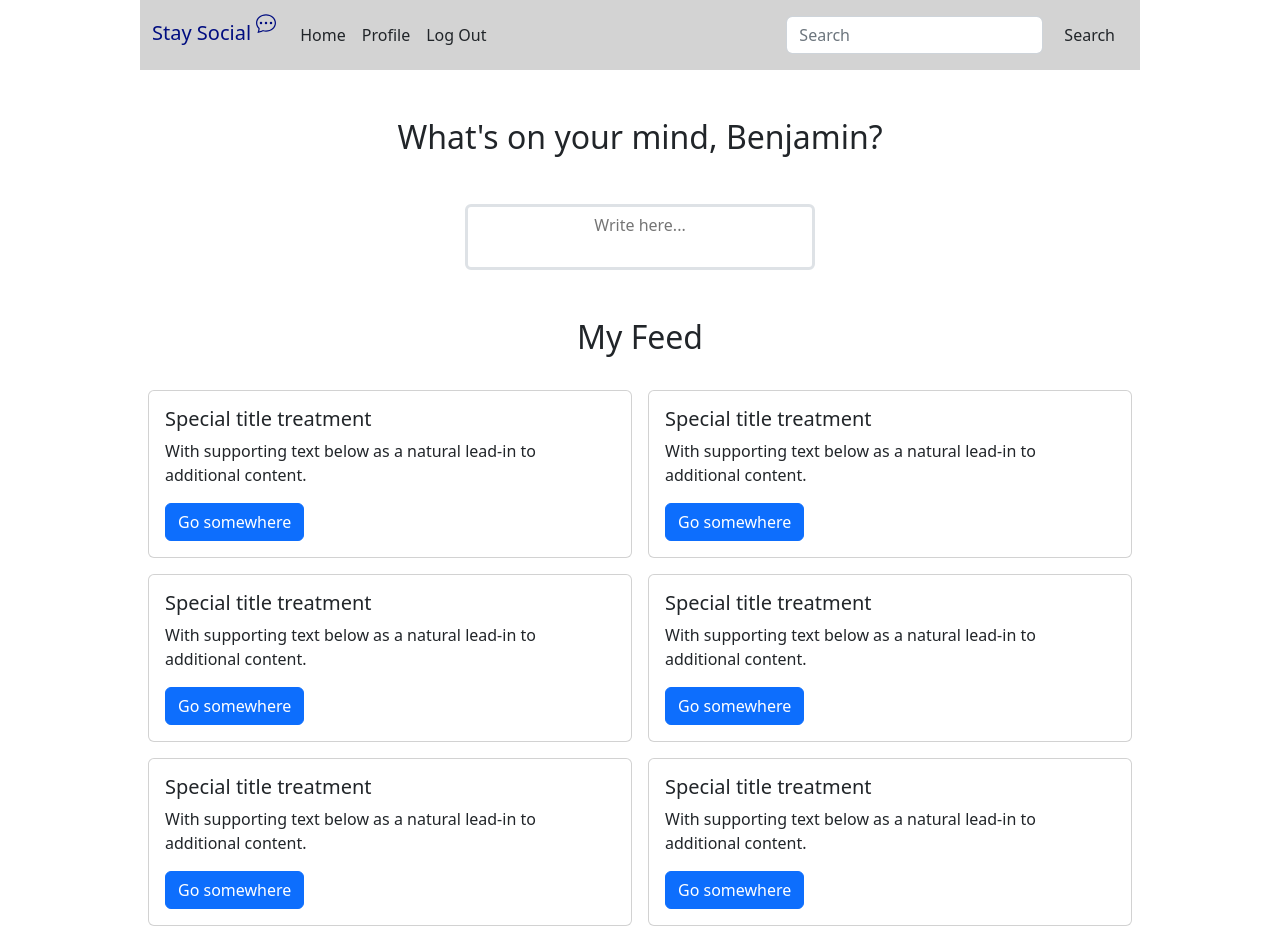
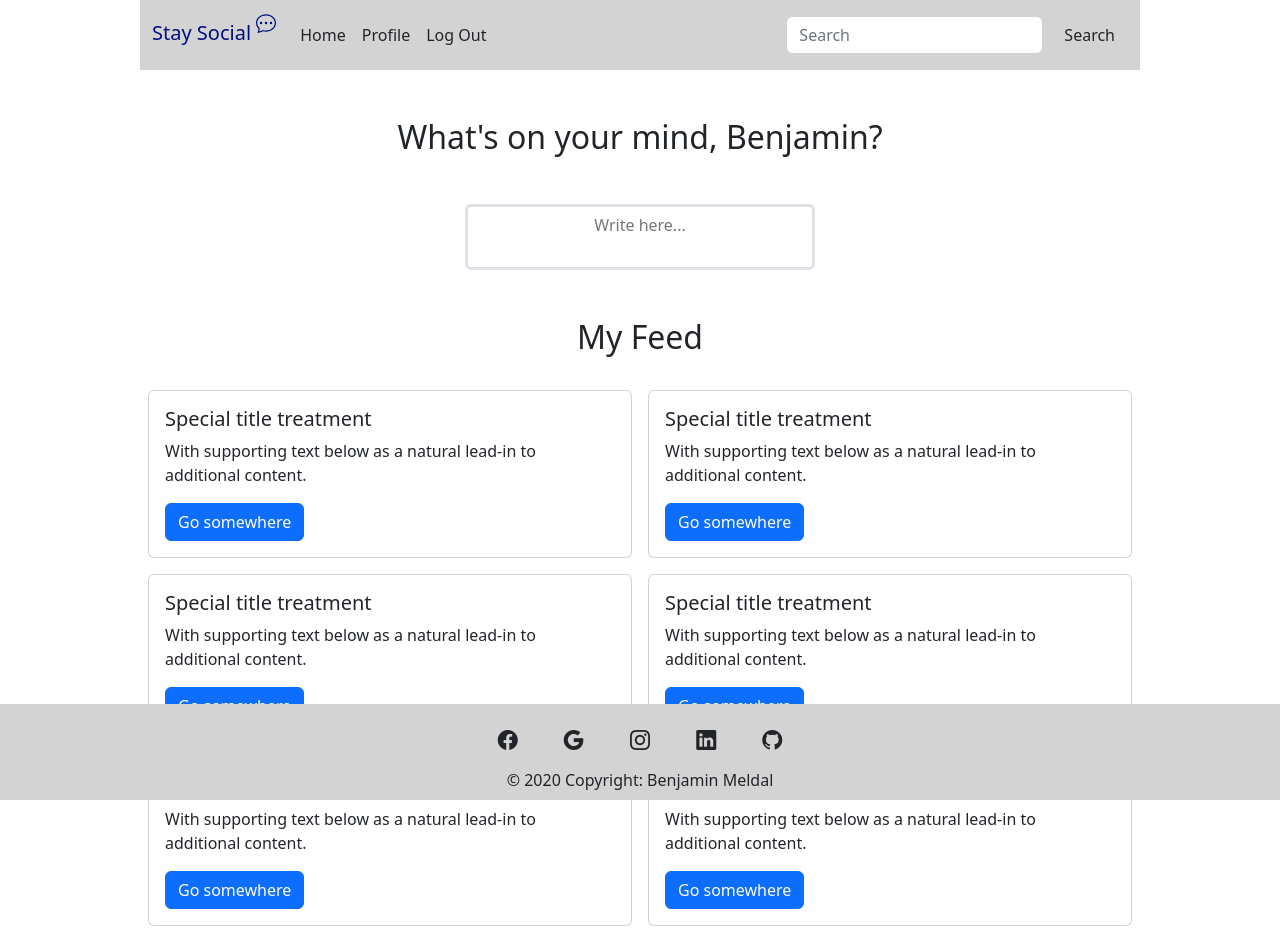
Before and after one commit to Benjamel/CSS-Frameworks-Project, a website: page index.html in a window 1280 px wide. Drawn offline with nearby package versions, Linux system fonts and the light colour scheme.

Commit message:
working on footer

```diff
--- a/index.html
+++ b/index.html
@@ -5,6 +5,7 @@
   <meta http-equiv="X-UA-Compatible" content="IE=edge">
   <meta name="viewport" content="width=device-width, initial-scale=1.0">
   <link rel="stylesheet" href="../node_modules/bootstrap/dist/css/bootstrap.min.css">
+  <link rel="stylesheet" href="/node_modules/bootstrap-icons/font/bootstrap-icons.css">
   <link rel="stylesheet" href="/dist/css/styles.css">
   <script src="https://cdn.jsdelivr.net/npm/@popperjs/core@2.11.6/dist/umd/popper.min.js" integrity="sha384-oBqDVmMz9ATKxIep9tiCxS/Z9fNfEXiDAYTujMAeBAsjFuCZSmKbSSUnQlmh/jp3" crossorigin="anonymous" defer></script>
   <script src="https://cdn.jsdelivr.net/npm/bootstrap@5.3.0-alpha1/dist/js/bootstrap.min.js" integrity="sha384-mQ93GR66B00ZXjt0YO5KlohRA5SY2XofN4zfuZxLkoj1gXtW8ANNCe9d5Y3eG5eD" crossorigin="anonymous" defer></script>
@@ -138,8 +139,66 @@
     </div>
   </div>
   <!-- Footer -->
-  <!-- <div class="container footer-div">
+  <footer class="text-center text-white fixed-bottom">
+    <!-- Grid container -->
+    <div class="container pt-2">
+      <!-- Section: Social media -->
+      <section>
+        <!-- Facebook -->
+        <a
+          class="btn btn-link btn-floating btn-lg text-dark m-1"
+          href="#!"
+          role="button"
+          data-mdb-ripple-color="dark">
+          <i class="bi bi-facebook"></i>
+        </a>
 
-  </div> -->
+        <!-- Google -->
+        <a
+          class="btn btn-link btn-floating btn-lg text-dark m-1"
+          href="#!"
+          role="button"
+          data-mdb-ripple-color="dark">
+          <i class="bi bi-google"></i>
+        </a>
+
+        <!-- Instagram -->
+        <a
+          class="btn btn-link btn-floating btn-lg text-dark m-1"
+          href="#!"
+          role="button"
+          data-mdb-ripple-color="dark">
+          <i class="bi bi-instagram"></i>
+        </a>
+
+        <!-- Linkedin -->
+        <a
+          class="btn btn-link btn-floating btn-lg text-dark m-1"
+          href="#!"
+          role="button"
+          data-mdb-ripple-color="dark">
+          <i class="bi bi-linkedin">
+          </i>
+        </a>
+        <!-- Github -->
+        <a
+          class="btn btn-link btn-floating btn-lg text-dark m-1"
+          href="#!"
+          role="button"
+          data-mdb-ripple-color="dark">
+          <i class="bi bi-github"></i>
+        </a>
+      </section>
+      <!-- Section: Social media -->
+    </div>
+    <!-- Grid container -->
+
+    <!-- Copyright -->
+    <div class="text-center text-dark pb-2">
+      © 2020 Copyright: Benjamin Meldal
+    </div>
+    <!-- Copyright -->
+  </footer>
+
 </body>
 </html>
--- a/src/sass/components/_nav.scss
+++ b/src/sass/components/_nav.scss
@@ -4,9 +4,12 @@ nav {
   background-color: map-get($color, navColor);
 }
 
-.navbar-brand span, svg{
+nav .navbar-brand{
   color: map-get($color, logoColor);
+}
 
+.bi {
+  margin-bottom: 10px;
 }
 
 .nav-item a:hover,
--- a/src/sass/styles.scss
+++ b/src/sass/styles.scss
@@ -1,6 +1,6 @@
-@use './components/variables';
-@use './components/nav';
-@use '../../node_modules/bootstrap/scss/bootstrap';
+@import './components/variables';
+@import './components/nav';
+@import '../../node_modules/bootstrap/scss/bootstrap';
 
 body {
   max-width: 1000px;
@@ -22,21 +22,18 @@ h1, h2 {
 
 textarea {
   resize: none;
-  width: 350px;
-}
-
-textarea:hover,
-textarea:focus {
-  color: black;
-}
-
-::placeholder {
-  font-weight: 500;
+  width: 100%;
+  max-width: 350px;
 }
 
 .create-post {
   border-radius: 5px;
 }
+
+footer {
+  background-color: map-get($color, navColor);
+}
+
 
 // .footer-div {
 //   position: absolute;
```
Also changed, not shown: login.html (+63 -0 lines), profile.html (+63 -0 lines), dist/css/styles.css, 1 other file.
